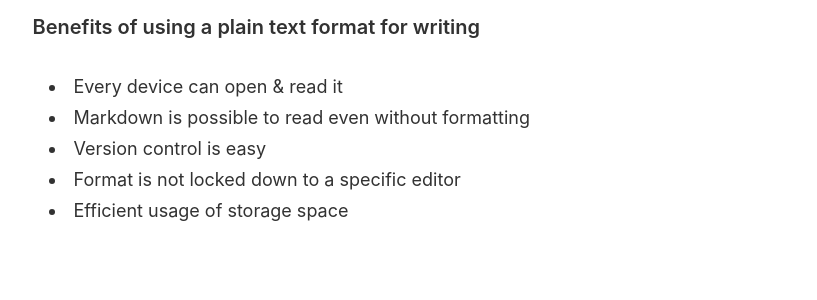
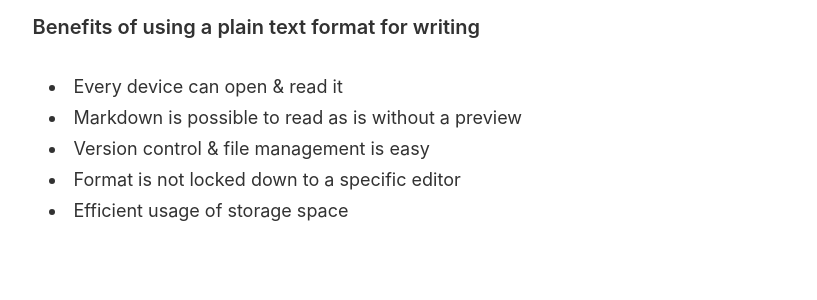
Before and after one commit to joonakeskitalo/joonakeskitalo.github.io, a Jekyll site: the page built from _posts/2020-05-09-markdown-writing.md, in a window 1280 px wide. Shown: the part 737-1037 px from the top of the page, without its empty margins (231-1048 px from the left). Built offline with Jekyll 4.4.1, drawn with Linux system fonts in a browser that asks for light colours.

Commit message:
Update post

```diff
--- a/_posts/2020-05-09-markdown-writing.md
+++ b/_posts/2020-05-09-markdown-writing.md
@@ -24,8 +24,8 @@ Example of Markdown syntax:
 #### Benefits of using a plain text format for writing
 
 -   Every device can open & read it
--   Markdown is possible to read even without formatting
--   Version control is easy
+-   Markdown is possible to read as is without a preview
+-   Version control & file management is easy
 -   Format is not locked down to a specific editor
 -   Efficient usage of storage space
 
```
